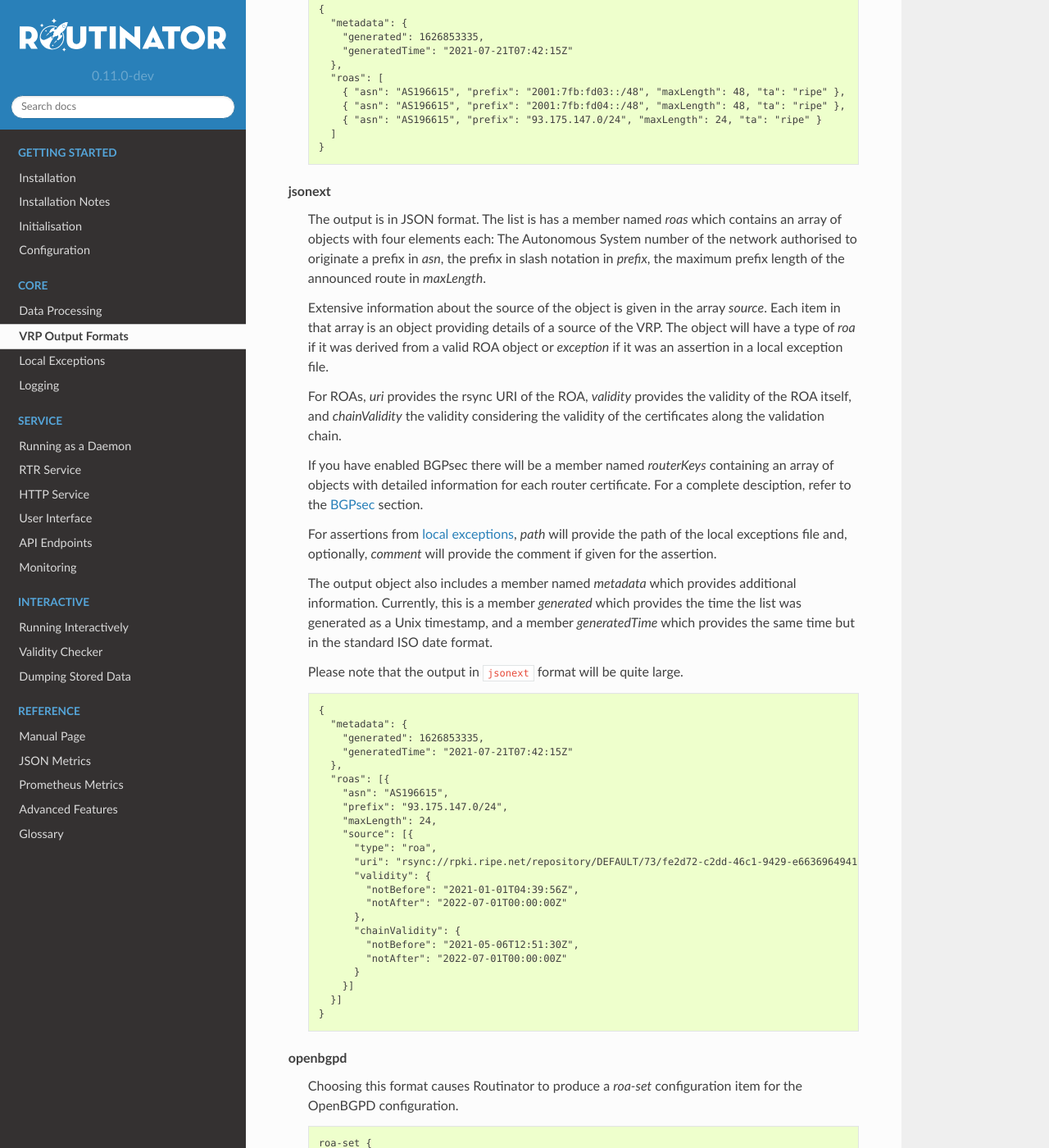
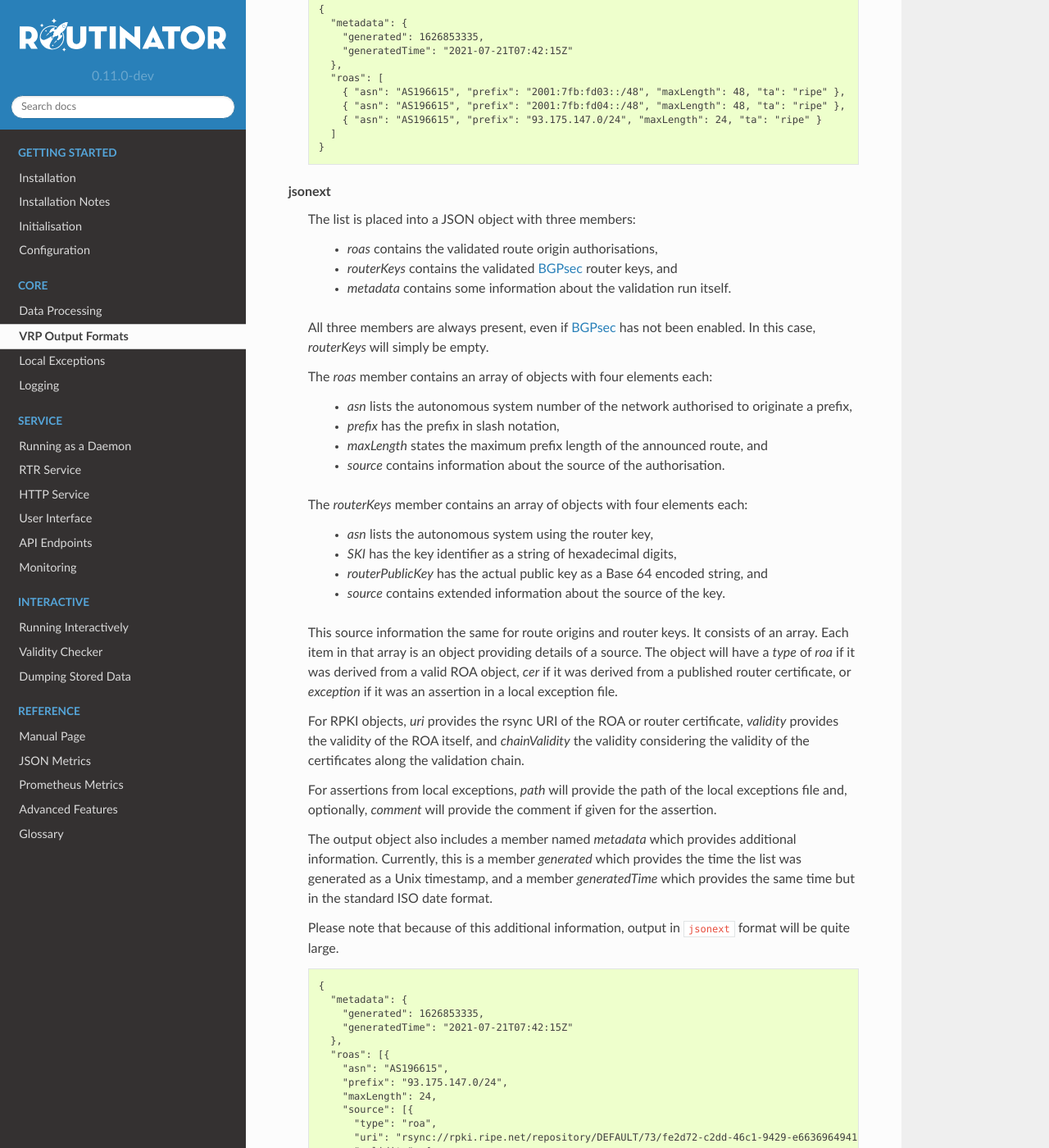
Before and after one commit to NLnetLabs/routinator, a Sphinx documentation site: the page built from doc/manual/source/output-formats.rst, in a window 1280 px wide and 1400 px high, scrolled down 1576 px. Shown: the whole window at 82% size. Built offline with Sphinx 7.4.7 and the Read the Docs theme 2.0.0, drawn with Linux system fonts in a browser that asks for light colours; some of the changed text lies outside the part shown.

Commit message:
Update BGPsec desc and example

```diff
--- a/doc/manual/source/advanced-features.rst
+++ b/doc/manual/source/advanced-features.rst
@@ -65,29 +65,33 @@
 dataset, as well as the metrics, using the :option:`--enable-bgpsec` option
 or by setting ``enable-bgpsec`` to True in the :doc:`configuration
 file<configuration>`. BGPsec information will be exposed via RTR, as well as
-in the SLURM and ``jsonext`` :doc:`output format<output-formats>`.
-
-In ``jsonext``, the information will be placed in a JSON file that contains a
-member named *routerKeys* which contains an array of objects with four
-elements each: The authorised Autonomous System number in *asn*, the subject
-key indentifier containing the hash over the certificate in hex digits in
-*SKI* and the public key of the router certificate in *routerPublicKey*.
-
-Extensive information about the source of the object is given in the array
-*source*. Each item in that array is an object providing details of a source
-of the router key. The object will have a type of *roa* if it was derived
-from a valid object or *exception* if it was an assertion in a local
-exception file.
-
-For router certificates, *uri* provides the rsync URI of the corresponding
-object, *validity* provides the validity of the certificate itself, and
-*chainValidity* the validity considering the validity of the certificates
-along the validation chain.
+in the SLURM and ``jsonext`` :doc:`output format<output-formats>`, e.g.:
 
 .. code-block:: json
 
-   {
-    "routerKeys": [{
+    {
+        "metadata": {
+            "generated": 1626853335,
+            "generatedTime": "2021-07-21T07:42:15Z"
+        },
+        "roas": [{
+            "asn": "AS196615",
+            "prefix": "93.175.147.0/24",
+            "maxLength": 24,
+            "source": [{
+                "type": "roa",
+                "uri": "rsync://rpki.ripe.net/repository/DEFAULT/73/fe2d72-c2dd-46c1-9429-e66369649411/1/49sMtcwyAuAW2lVDSQBGhOHd9og.roa",
+                "validity": {
+                    "notBefore": "2021-01-01T04:39:56Z",
+                    "notAfter": "2022-07-01T00:00:00Z"
+                },
+                "chainValidity": {
+                    "notBefore": "2021-05-06T12:51:30Z",
+                    "notAfter": "2022-07-01T00:00:00Z"
+                }
+            }]
+        }],
+        "routerKeys": [{
             "asn": "AS65535",
             "SKI": "E2F075EC50E9F2EFCED81D44491D25D42A298D89",
             "routerPublicKey": "kwEwYHKoZIzj0CAtig5-QfEKpTtFgiqfiAFQg--LAQerAH2Mpp-GucoDAGBbhIqMFQYIKoZIzj0DAQcDQgAEgFcjQ_D33wNPsXxnAGb-mtZ7XQrVO9DQ6UlASh",
@@ -103,6 +107,5 @@
                     "notAfter": "2022-08-06T00:00:00Z"
                 }
             }]
-        }
-    ]
-   }
+        }]
+    }
--- a/doc/manual/source/output-formats.rst
+++ b/doc/manual/source/output-formats.rst
@@ -89,31 +89,52 @@
          }
 
 jsonext
-      The output is in JSON format. The list is has a member named *roas*
-      which contains an array of objects with four elements each: The
-      Autonomous System number of the network authorised to originate a
-      prefix in *asn*, the prefix in slash notation  in *prefix*, the maximum
-      prefix length of the announced route  in *maxLength*.
+      The list is placed into a JSON object with three members:
 
-      Extensive information about the source of the object is given in the
-      array *source*. Each item in that array is an object providing details
-      of a source of the VRP. The object will have a type of *roa* if it was
-      derived from a valid ROA object or *exception* if it was an assertion
-      in a local exception file.
+        - *roas* contains the validated route origin authorisations,
+        - *routerKeys* contains the validated :ref:`advanced-features:bgpsec`
+          router keys, and
+        - *metadata* contains some information about the validation run
+          itself.
 
-      For ROAs, *uri* provides the rsync URI of the ROA, *validity* provides
-      the validity of the ROA itself, and *chainValidity* the validity
-      considering the validity of the certificates along the validation
-      chain.
+      All three members are always present, even if
+      :ref:`advanced-features:bgpsec` has not been enabled. In this case,
+      *routerKeys* will simply be empty.
 
-      If you have enabled BGPsec there will be a member named *routerKeys*
-      containing an array of objects with detailed information for each
-      router certificate. For a complete desciption, refer to the
-      :ref:`advanced-features:bgpsec` section.
+      The *roas* member contains an array of objects with four elements each:
 
-      For assertions from :doc:`local exceptions<local-exceptions>`, *path*
-      will provide the path of the local exceptions file and, optionally,
-      *comment* will provide the comment if given for the assertion.
+        - *asn* lists the autonomous system number of the network authorised
+          to originate a prefix,
+        - *prefix* has the prefix in slash notation,
+        - *maxLength* states the maximum prefix length of the announced
+          route, and
+        - *source* contains information about the source of the
+          authorisation.
+
+      The *routerKeys* member contains an array of objects with
+      four elements each:
+
+        - *asn* lists the autonomous system using the router key,
+        - *SKI* has the key identifier as a string of hexadecimal digits,
+        - *routerPublicKey* has the actual public key as a Base 64 encoded
+          string, and
+        - *source* contains extended information about the source of the key.
+
+      This source information the same for route origins and router keys. It
+      consists of an array. Each item in that array is an object providing
+      details of a source. The object will have a *type* of *roa* if it was
+      derived from a valid ROA object, *cer* if it was derived from a
+      published router certificate, or *exception* if it was an assertion in
+      a local exception file.
+
+      For RPKI objects, *uri* provides the rsync URI of the ROA or router
+      certificate, *validity* provides the validity of the ROA itself, and
+      *chainValidity* the validity considering the validity of the
+      certificates along the validation chain.
+
+      For  assertions from local exceptions, *path* will provide the path of
+      the local exceptions file and, optionally, *comment* will provide the
+      comment if given for the assertion.
 
       The output object also includes a member named *metadata* which
       provides additional information. Currently, this is a member
@@ -121,7 +142,8 @@
       timestamp, and a member *generatedTime* which provides the same time
       but in the standard ISO date format.
 
-      Please note that the output in ``jsonext`` format will be quite large.
+      Please note that because of this additional information, output in
+      ``jsonext`` format will be quite large.
 
       .. code-block:: text
 
@@ -146,7 +168,10 @@
                   "notAfter": "2022-07-01T00:00:00Z"
                 }
               }]
-            }]
+            }],
+            "routerKeys": [
+
+            ]
           }
 
 openbgpd
```
